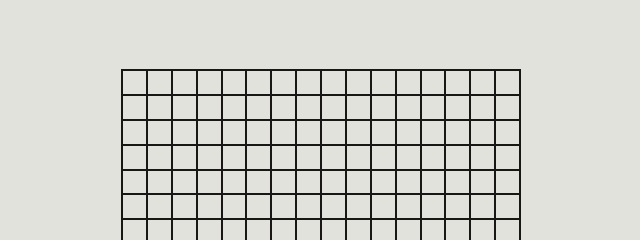
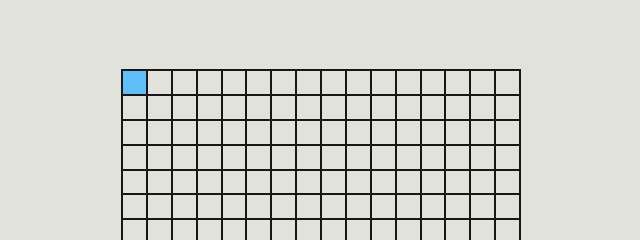
Before and after one commit to diogohrq/odin-etch-a-sketch, a plain HTML site: page index.html in a window 1280 px wide. Both pictures are taken after a click on the element 453 px from the left and 213 px from the top of the page. Shown: the part 131-371 px from the top of the page, 319-959 px from the left. Drawn offline with Linux system fonts and the light colour scheme.

Commit message:
Create hovering effect on grid elements

```diff
--- a/css/style.css
+++ b/css/style.css
@@ -53,6 +53,8 @@ h1, h2, h3, h4, h5, h6 {
 :root {
   --clr-neutral-1: #E0E2DB;
   --clr-strong-1: #191716;
+  --clr-accent-1: #ECA400;
+  --clr-accent-2: #5FBFF9;
 }
 
 body {
@@ -71,6 +73,7 @@ body {
   display: flex;
   flex-wrap: wrap;
   border: .0625rem solid var(--clr-strong-1);
+  pointer-events: none;
 }
 
 .grid-element {
@@ -78,4 +81,9 @@ body {
   aspect-ratio: 1/1;
   border: .0625rem solid var(--clr-strong-1);
   cursor: pointer;
+  pointer-events: auto;
 }
+
+.hovered {
+  background-color: var(--clr-accent-2);
+}
--- a/js/script.js
+++ b/js/script.js
@@ -1,4 +1,5 @@
 const gridContainer = document.querySelector(".grid-container");
+gridContainer.addEventListener('mouseover', (e) => changeGridElementColor(e.target))
 
 const createGrid = (size) => {
   for (let i = 0; i < size * size; i++) {
@@ -13,4 +14,8 @@ const createGridElement = () => {
   return gridElement;
 }
 
+const changeGridElementColor = (element) => {
+  element.classList.add('hovered')
+}
+
 createGrid(16);
```
